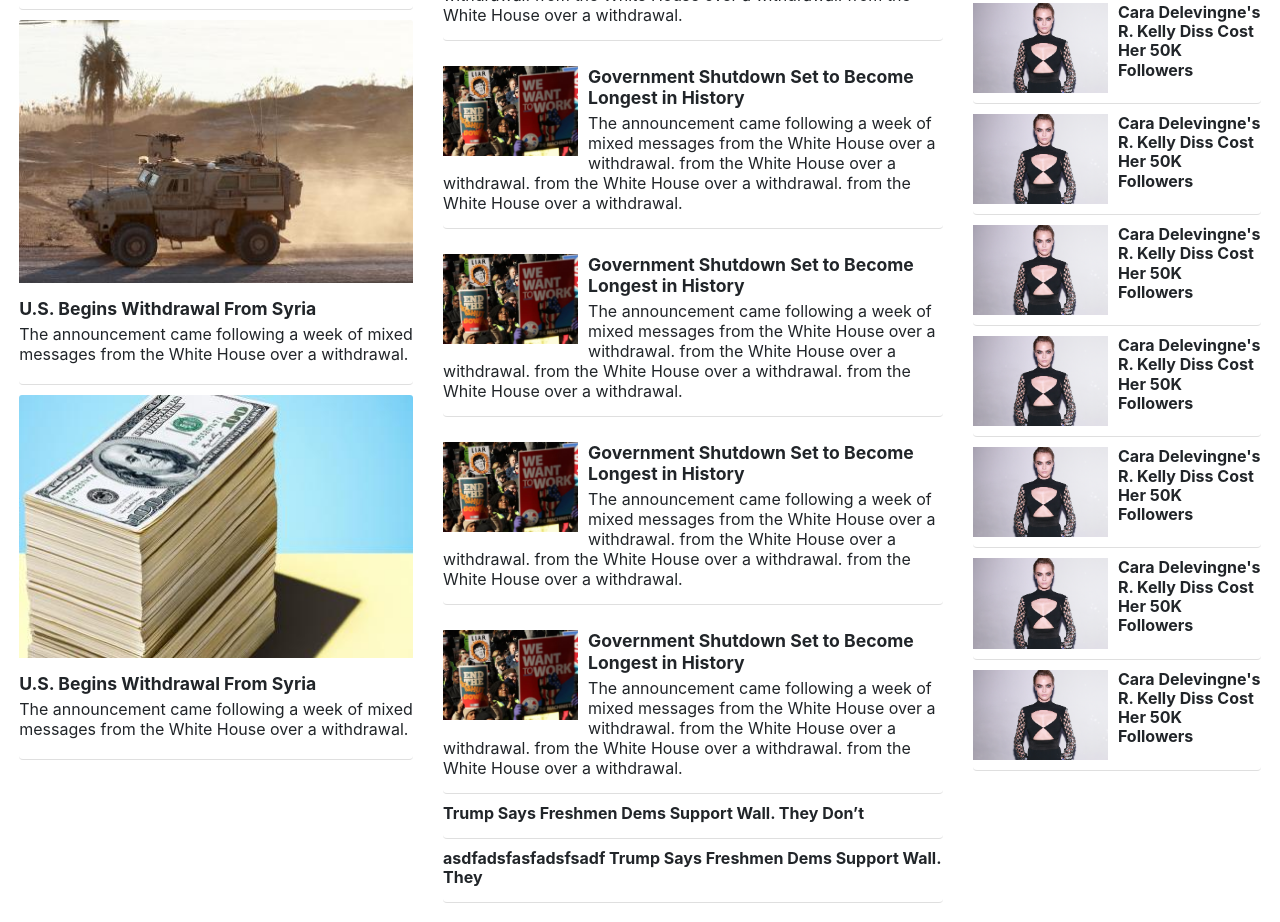
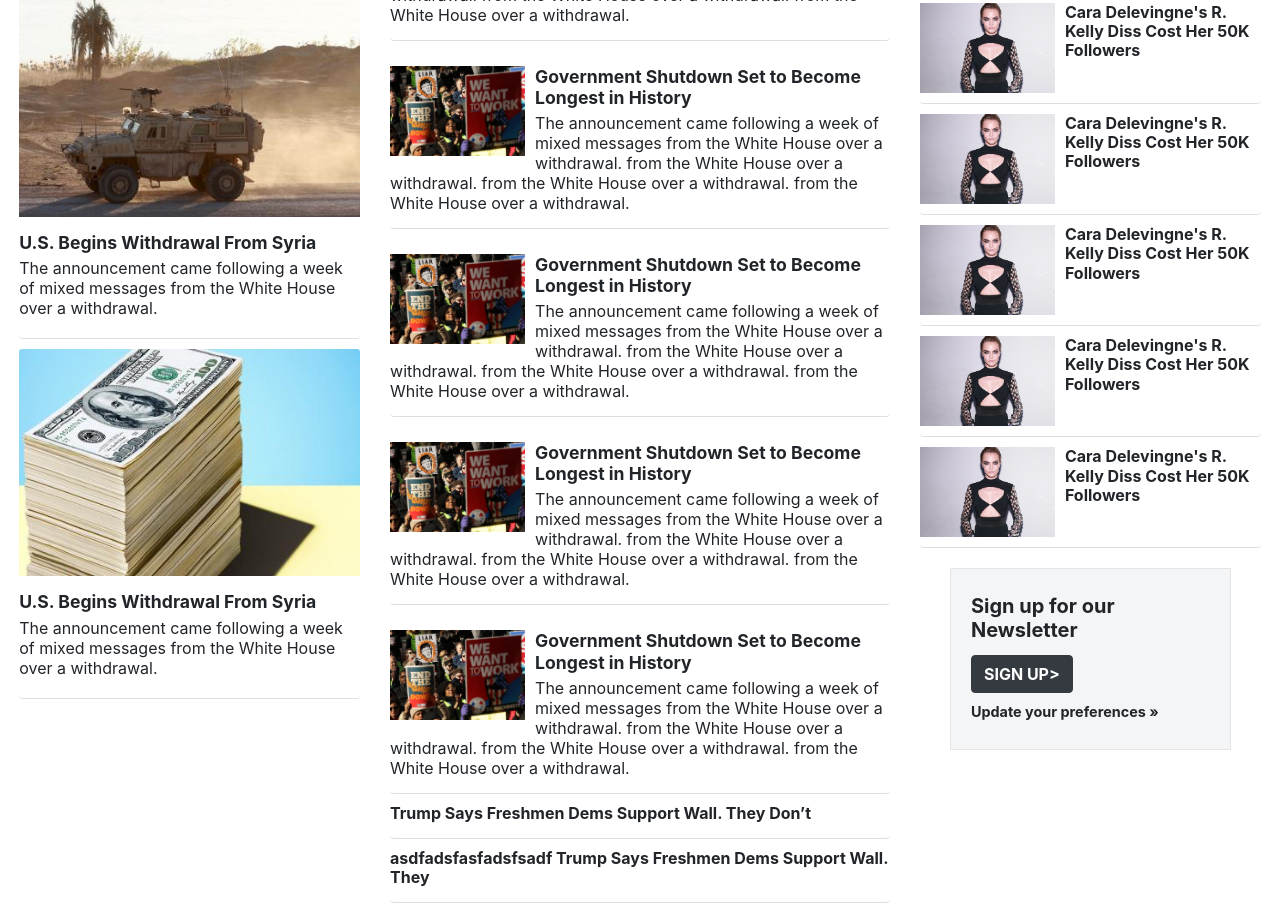
Before and after one commit to JWhoops/Newsweek, a plain HTML site: page index.html in a window 1280 px wide. Shown: the part 1063-1985 px from the top of the page. Drawn offline with nearby package versions, Linux system fonts and the light colour scheme.

Commit message:
1/3 done

```diff
--- a/assets/stylesheets/style.css
+++ b/assets/stylesheets/style.css
@@ -188,6 +188,26 @@ svg {
   height: 90.1px;
 }
 
-.latest-container{
+.latest-container {
   padding-bottom: 10px;
 }
+
+.sign-up-container {
+  margin-bottom: 30px;
+  margin-left: 30px;
+  margin-right: 30px;
+  margin-top: 20px;
+  padding: 20px;
+  border: 1px solid #e5e5e5;
+  background-color: #f4f5f6;
+}
+
+.sign-up-container > * {
+  margin-top: 5px;
+  font-weight: bold;
+}
+
+.sign-up-container h6 {
+  margin-top: 10px;
+  font-size: 0.9em;
+}
--- a/index.html
+++ b/index.html
@@ -71,7 +71,7 @@
     <section>
       <div class="container-fluid content">
         <div class="row">
-          <div class="col-sm-4 content-col">
+          <div class="col-sm content-col">
             <div class="content-title">FEATURED STORIES</div>
             <div class="card">
               <img
@@ -182,7 +182,8 @@
                   </p>
                 </div>
               </div>
-            </div>        <div class="card">
+            </div>
+            <div class="card">
               <div class="hr-card">
                 <img
                   src="./assets/imgs/longest-government-shutdown-history.jpg"
@@ -283,7 +284,7 @@
               </h5>
             </div>
           </div>
-          <div class="col-sm-3 content-col">
+          <div class="col-sm content-col">
             <div class="content-title">OPINION</div>
             <div class="card">
               <div class="opinion-container">
@@ -436,29 +437,13 @@
                 </h5>
               </div>
             </div>
-            <div class="card">
-              <div class="opinion-container latest-container">
-                <img
-                  id="latest-img"
-                  src="./assets/imgs/cara-delevingne-lost-followers-slamming-r.-kelly.png"
-                  alt=""
-                />
-                <h5 class="card-title sing-title">
-                  Cara Delevingne's R. Kelly Diss Cost Her 50K Followers
-                </h5>
-              </div>
-            </div>
-            <div class="card">
-              <div class="opinion-container latest-container">
-                <img
-                  id="latest-img"
-                  src="./assets/imgs/cara-delevingne-lost-followers-slamming-r.-kelly.png"
-                  alt=""
-                />
-                <h5 class="card-title sing-title">
-                  Cara Delevingne's R. Kelly Diss Cost Her 50K Followers
-                </h5>
-              </div>
+            <div class="sign-up-container">
+              <h5>
+                Sign up for our <br />
+                Newsletter
+              </h5>
+              <button class="btn btn-dark">SIGN UP></button>
+              <h6>Update your preferences »</h6>
             </div>
           </div>
         </div>
```
